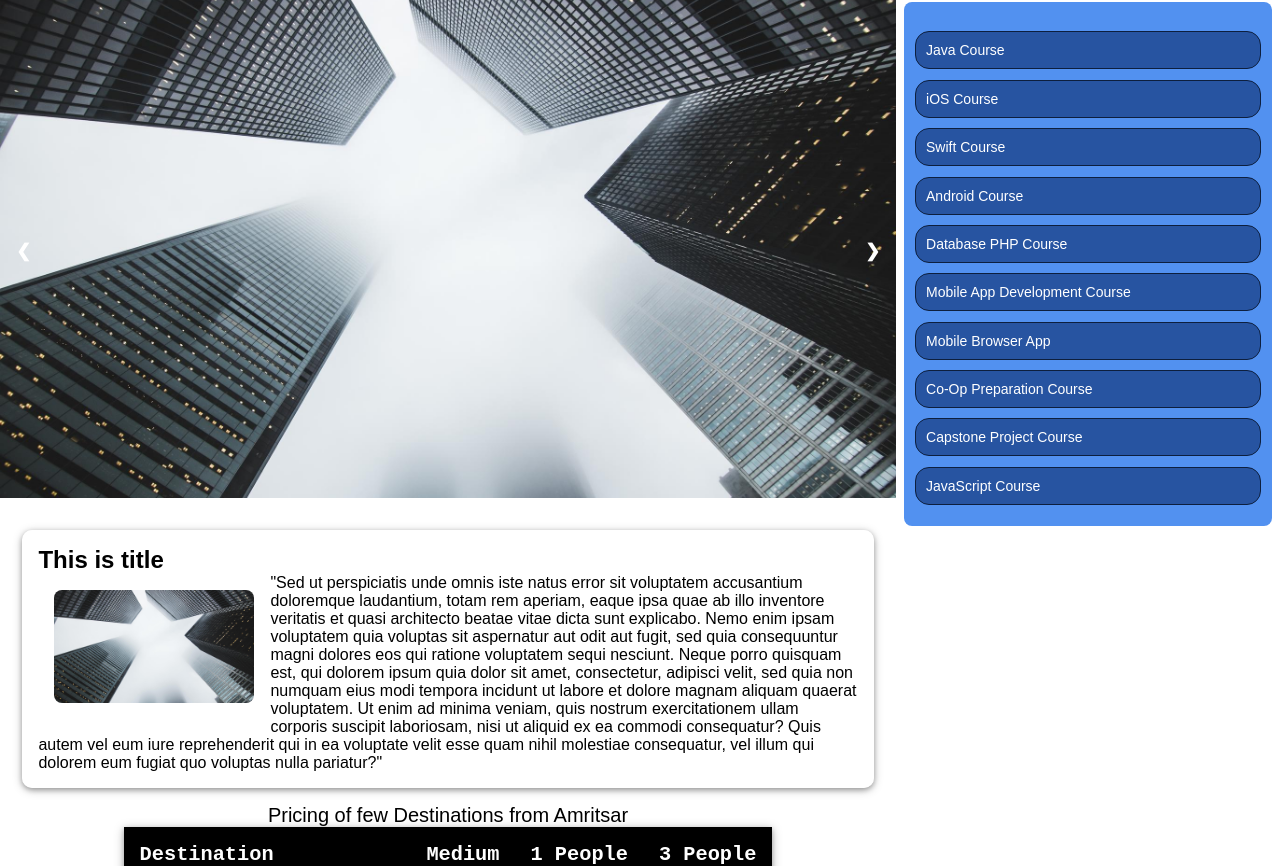
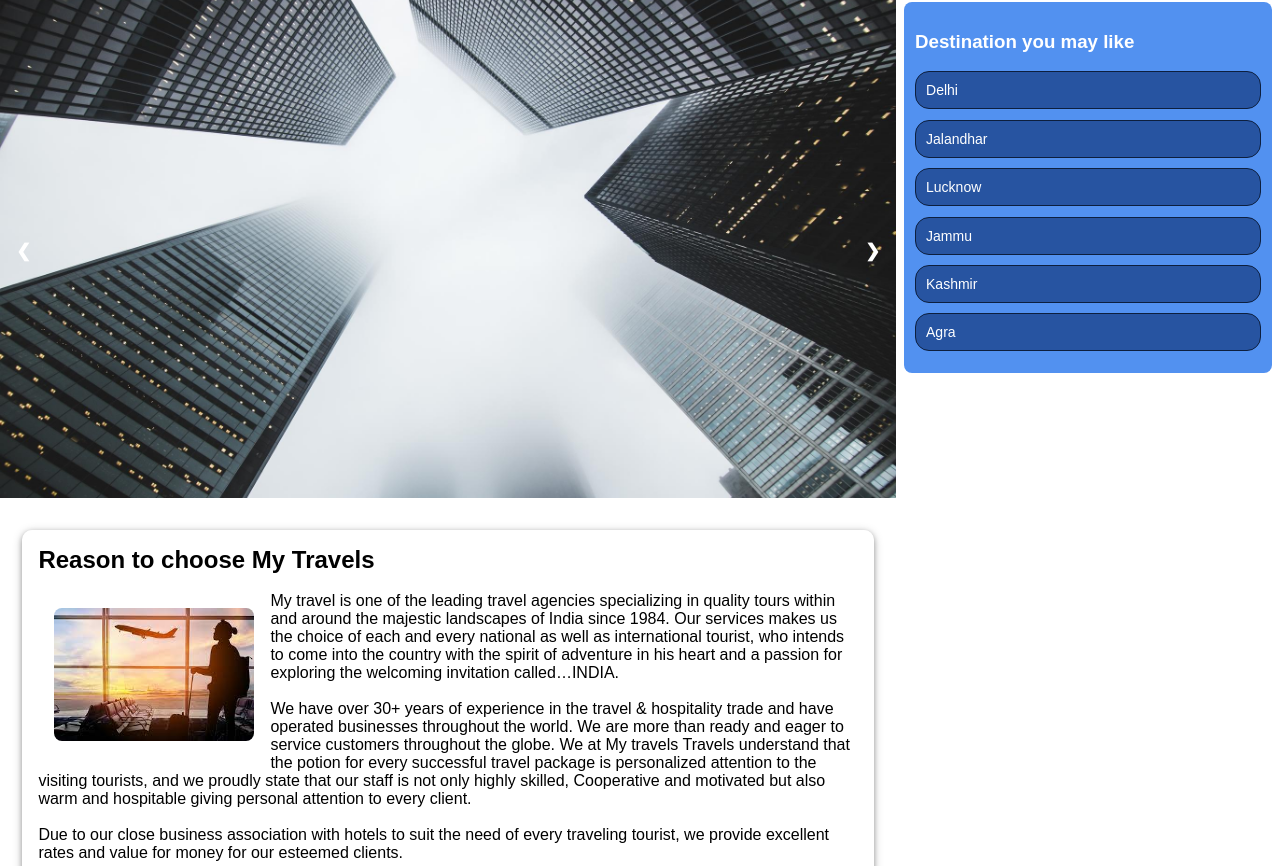
Before and after one commit to satnam00014/myBlog_Satnam_C0798066, a plain HTML site: page index.html in a window 1280 px wide. Shown: the part 86-952 px from the top of the page. Drawn offline with Linux system fonts and the light colour scheme.

Commit message:
Information for travel is added

```diff
--- a/css/main.css
+++ b/css/main.css
@@ -159,6 +159,14 @@ footer{
     aside{
         width: 100%;
     }
+
+    th, td {
+        padding: 5px;
+        text-align: left;
+    }
+    table, th, td {
+        font-size : 110%;
+    }
 }
 @media screen and (max-width:450px) {
     .content_container .content img{
--- a/index.html
+++ b/index.html
@@ -52,21 +52,35 @@
         </div>
         <div class="content_container">
             <div class="content">
-                <h2>This is title</h2>
-                <img src="media/image1.jpeg" alt="image1">
-                "Sed ut perspiciatis unde omnis iste natus error sit voluptatem
-                accusantium doloremque laudantium, totam rem aperiam, eaque ipsa
-                quae ab illo inventore veritatis et quasi architecto beatae vitae
-                dicta sunt explicabo. Nemo enim ipsam voluptatem quia voluptas sit
-                aspernatur aut odit aut fugit, sed quia consequuntur magni dolores
-                eos qui ratione voluptatem sequi nesciunt. Neque porro quisquam est,
-                qui dolorem ipsum quia dolor sit amet, consectetur, adipisci velit,
-                sed quia non numquam eius modi tempora incidunt ut labore et dolore
-                magnam aliquam quaerat voluptatem. Ut enim ad minima veniam, quis
-                nostrum exercitationem ullam corporis suscipit laboriosam, nisi ut
-                aliquid ex ea commodi consequatur? Quis autem vel eum iure reprehenderit
-                qui in ea voluptate velit esse quam nihil molestiae consequatur, vel
-                illum qui dolorem eum fugiat quo voluptas nulla pariatur?"
+                <h2>Reason to choose My Travels</h2><br>
+                <img src="media/travel.jpeg" alt="image1">
+                <p>
+                    My travel is one of the leading travel agencies specializing
+                    in quality tours within and around the majestic landscapes of
+                    India since 1984. Our services makes us the choice of each and
+                    every national as well as international tourist, who intends to
+                    come into the country with the spirit of adventure in his heart and
+                     a passion for exploring the welcoming invitation called…INDIA.
+                </p><br>
+                <p>
+                    We have over 30+ years of experience in the travel & hospitality trade and have
+                    operated businesses throughout the world. We are more than
+                    ready and eager to service customers throughout the globe.
+                    We at My travels Travels understand that the potion for every
+                    successful travel package is personalized attention to the visiting
+                    tourists, and we proudly state that our staff is not only
+                    highly skilled, Cooperative and motivated but also warm and
+                    hospitable giving personal attention to every client.
+                </p><br>
+                <p>
+                    Due to our close business association with hotels to
+                    suit the need of every traveling tourist, we provide
+                    excellent rates and value for money for our esteemed
+                    clients.
+                </p><br>
+                <p>
+                    Given an opportunity to serve, we are sure to more than come up to everyone's expectations.
+                </p>
             </div>
         </div>
         <table>
@@ -111,7 +125,7 @@
               <td>30</td>
             </tr>
            <tr>
-              <td rowspan = 2 id="des">Amritsar To Delhi</td>
+              <td rowspan = 2 id="des">Amritsar To Jammu</td>
               <td>Train</td>
               <td>50</td>
               <td>150</td>
@@ -147,17 +161,15 @@
     </section>
     <aside>
         <div class="aside-list">
+            <h3 style="color: white;">Destination you may like</h3>
+            <br>
             <ul>
-                <li><a href="#course-one">Java Course</a></li>
-                <li><a href="#course-two">iOS Course</a></li>
-                <li><a href="#course-three">Swift Course</a></li>
-                <li><a href="#course-four">Android Course</a></li>
-                <li><a href="#course-five">Database PHP Course</a></li>
-                <li><a href="#course-six">Mobile App Development Course</a></li>
-                <li><a href="#course-seven">Mobile Browser App</a></li>
-                <li><a href="#course-eight">Co-Op Preparation Course</a></li>
-                <li><a href="#course-nine">Capstone Project Course</a></li>
-                <li><a href="#course-ten">JavaScript Course</a></li>
+                <li><a href="#">Delhi</a></li>
+                <li><a href="#">Jalandhar</a></li>
+                <li><a href="#">Lucknow</a></li>
+                <li><a href="#">Jammu</a></li>
+                <li><a href="#">Kashmir</a></li>
+                <li><a href="#">Agra</a></li>
             </ul>
         </div>
     </aside>
```
Also changed, not shown: media/travel.jpeg (added).
